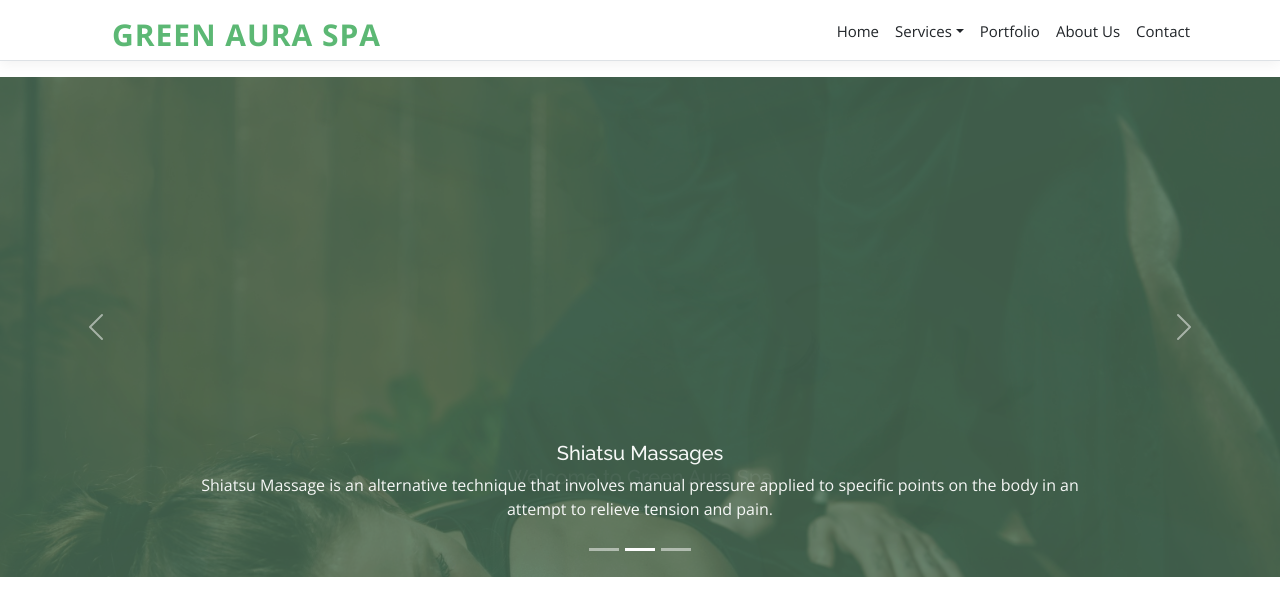
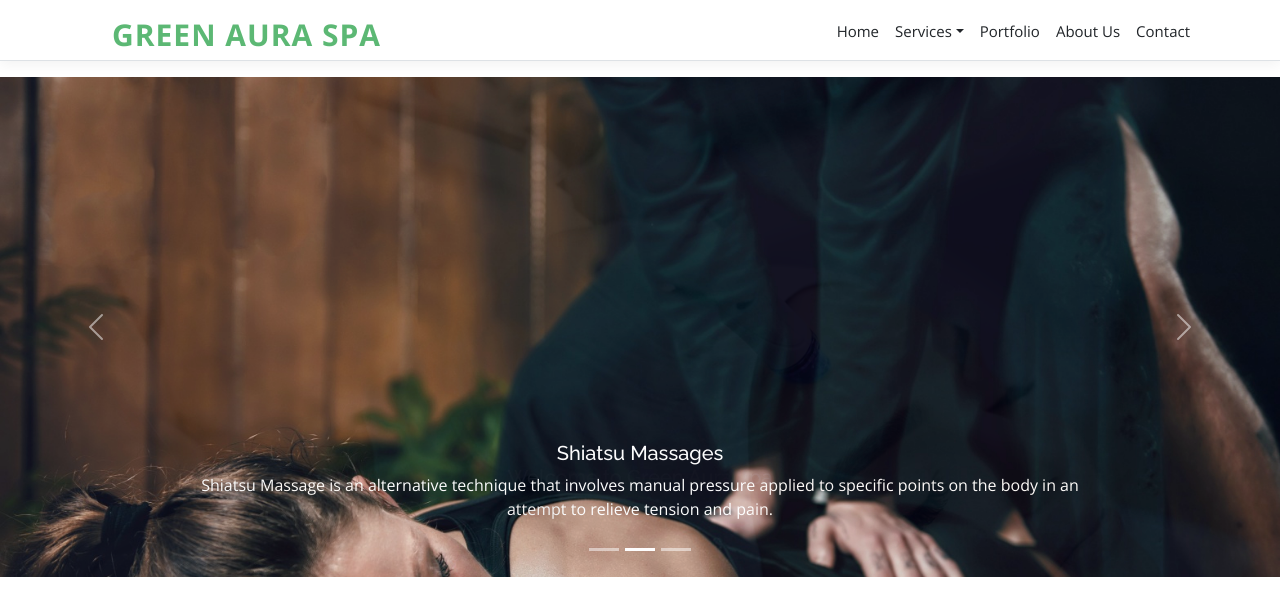
Before and after one commit to JeffSmith1977/GreenAuroraSpa, a React (Create React App) app in the folder ClientApp/: page / in a window 1280 px wide. Shown: the top 616 px of the page. Built offline with nearby package versions, Linux system fonts and the light colour scheme.

Commit message:
quitar la mascara

```diff
--- a/ClientApp/src/custom.css
+++ b/ClientApp/src/custom.css
@@ -1543,19 +1543,6 @@ section {
     height: 500px;
 }
 
-.carousel-item::before {
-    content: "";
-    background-color: rgba(76, 112, 86, 0.8);
-    background-size: cover;
-    background-position: center;
-    background-repeat: no-repeat;
-    position: absolute;
-    top: 0;
-    right: 0;
-    left: 0;
-    bottom: 0;
-}
-
 .carousel-dark .carousel-control-next-icon,
 .carousel-dark .carousel-control-prev-icon {
     filter: invert(0) grayscale(0);
```
Also changed, not shown: ClientApp/src/App.js (+10 -0 lines).
